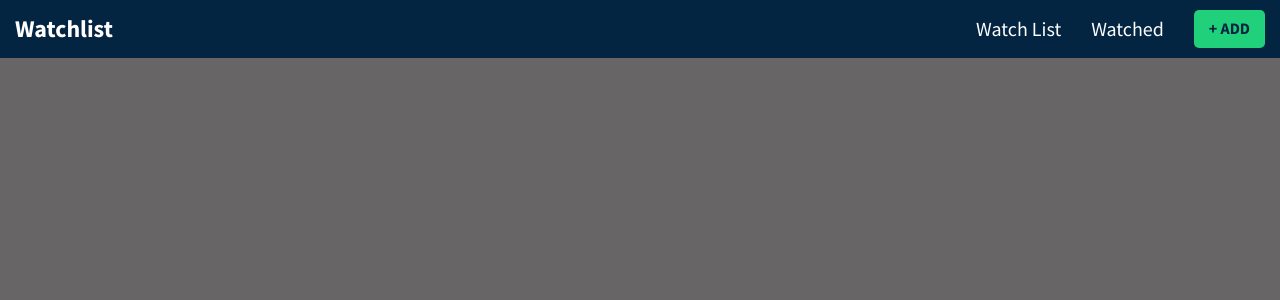
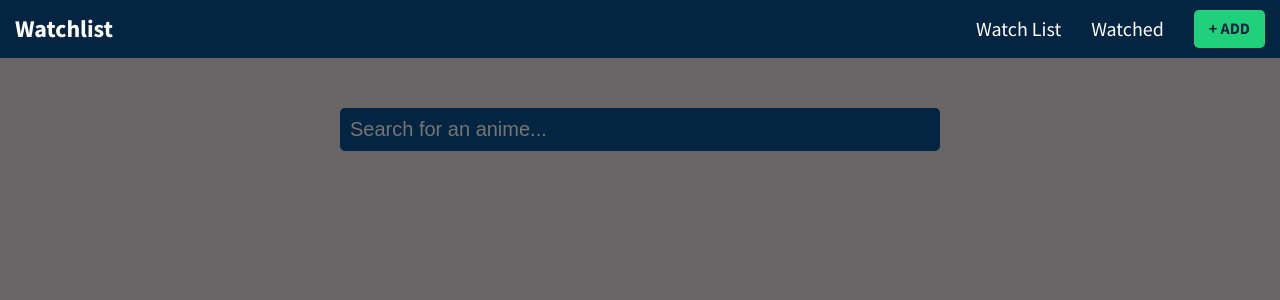
Before and after one commit to ShannaJSmith/Watchlist, a React (Create React App) app in the folder watchlist/: page /add in a window 1280 px wide. Shown: the top 300 px of the page. Built offline with nearby package versions, Linux system fonts and the light colour scheme.

Commit message:
implement input on add page

```diff
--- a/watchlist/src/App.js
+++ b/watchlist/src/App.js
@@ -11,9 +11,9 @@ function App() {
     <Router>
       <div className="App">
         <Header />
-        <Route exact path="/" page={Watchlist} />
-        <Route path="/watched" page={Watched} />
-        <Route path="/add" page={Add} />
+        <Route exact path="/" component={Watchlist} />
+        <Route path="/watched" component={Watched} />
+        <Route path="/add" component={Add} />
       </div>
     </Router>
   );
--- a/watchlist/src/components/Header.jsx
+++ b/watchlist/src/components/Header.jsx
@@ -1,5 +1,7 @@
 import React from 'react';
 import { Link } from 'react-router-dom';
+
+// ! header links not updating unless refresh
 
 const Header = () => {
   return (
@@ -17,7 +19,7 @@ const Header = () => {
               <Link to="/watched">Watched</Link>
             </li>
             <li>
-              <Link to="/add" className="btn">
+              <Link to="/add" className="btn btn-main">
                 + Add
               </Link>
             </li>
--- a/watchlist/src/pages/Add.jsx
+++ b/watchlist/src/pages/Add.jsx
@@ -1,7 +1,18 @@
 import React from 'react';
+// import '../styles/App.scss';
 
 const Add = () => {
-  return <div>Add</div>;
+  return (
+    <div className="add-page">
+      <div className="container">
+        <div className="add-content">
+          <div className="input-wrapper">
+            <input type="text" placeholder="Search for an anime..." />
+          </div>
+        </div>
+      </div>
+    </div>
+  );
 };
 
 export default Add;
--- a/watchlist/src/pages/Watched.jsx
+++ b/watchlist/src/pages/Watched.jsx
@@ -1,7 +1,11 @@
 import React from 'react';
 
 const Watched = () => {
-  return <div>Watched</div>;
+  return (
+    <div>
+      <h1>Watched</h1>
+    </div>
+  );
 };
 
 export default Watched;
--- a/watchlist/src/pages/Watchlist.jsx
+++ b/watchlist/src/pages/Watchlist.jsx
@@ -1,7 +1,11 @@
 import React from 'react';
 
 const Watchlist = () => {
-  return <div>Watchlist</div>;
+  return (
+    <div>
+      <h1>Watch List</h1>
+    </div>
+  );
 };
 
 export default Watchlist;
--- a/watchlist/src/styles/App.css
+++ b/watchlist/src/styles/App.css
@@ -116,4 +116,21 @@ header .nav-links li {
 header .nav-links li:last-child {
   margin-right: 0;
 }
+
+/* Add Page */
+.add-content {
+  padding: 50px 0;
+  max-width: 600px;
+  margin: 0 auto;
+}
+
+.add-content .input-wrapper input {
+  width: 100%;
+  background-color: var(--primary);
+  padding: 10px;
+  border-radius: 5px;
+  border: none;
+  color: var(--white);
+  font-size: 1.25rem;
+}
 /*# sourceMappingURL=App.css.map */
--- a/watchlist/src/styles/App.scss
+++ b/watchlist/src/styles/App.scss
@@ -123,22 +123,22 @@ header .nav-links li:last-child {
   margin-right: 0;
 }
 
-// /* Add Page */
-// .add-content {
-//   padding: 50px 0;
-//   max-width: 600px;
-//   margin: 0 auto;
-// }
+/* Add Page */
+.add-content {
+  padding: 50px 0;
+  max-width: 600px;
+  margin: 0 auto;
+}
 
-// .add-content .input-wrapper input {
-//   width: 100%;
-//   background-color: var(--primary);
-//   padding: 10px;
-//   border-radius: 5px;
-//   border: none;
-//   color: var(--white);
-//   font-size: 1.25rem;
-// }
+.add-content .input-wrapper input {
+  width: 100%;
+  background-color: var(--primary);
+  padding: 10px;
+  border-radius: 5px;
+  border: none;
+  color: var(--white);
+  font-size: 1.25rem;
+}
 
 // .results {
 //   padding: 0;
```
Also changed, not shown: 1 other file (tests, documents, lock files or other folders).
